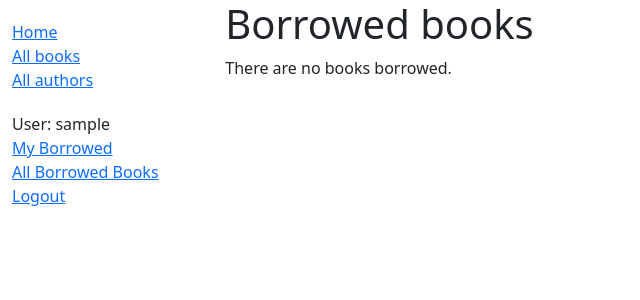
After one commit to BoydVoyd/locallibrary, a Django app: page /catalog/borrowedbooks/ in a window 1280 px wide. The commit adds this page. Shown: the top 300 px of the page, without its empty margins (0-640 px from the left). Run offline with Django 5.2, Linux system fonts and the light colour scheme; a user stored in the database is signed in; tables that the repository leaves empty hold one stand-in row (values such as "Sample post").

Commit message:
Added ability for librarians to see all borrowed books

```diff
--- a/catalog/templates/base_generic.html
+++ b/catalog/templates/base_generic.html
@@ -28,6 +28,9 @@
               {% if user.is_authenticated %}
                 <li>User: {{ user.get_username }}</li>
                 <li><a href="{% url 'my-borrowed' %}">My Borrowed</a></li>
+                {% if perms.catalog.can_mark_returned %}
+                  <li><a href="{% url 'borrowed' %}">All Borrowed Books</a></li>
+                {% endif%}
                 <li><a href="javascript:void(0)" onclick="document.getElementById('logout-form').submit()">Logout</a></li>
                 <form id="logout-form" method="post" action="{% url 'logout' %}" style="display: none;">
                   {% csrf_token %}
--- /dev/null
+++ b/catalog/templates/catalog/bookinstance_list_borrowed.html
@@ -0,0 +1,19 @@
+{% extends "base_generic.html" %}
+
+{% block content %}
+    <h1>Borrowed books</h1>
+
+    {% if bookinstance_list %}
+    <ul>
+
+      {% for bookinst in bookinstance_list %}
+      <li class="{% if bookinst.is_overdue %}text-danger{% endif %}">
+        <a href="{% url 'book-detail' bookinst.book.pk %}">{{ bookinst.book.title }}</a> {{ bookinst.borrower}} ({{ bookinst.due_back }})
+      </li>
+      {% endfor %}
+    </ul>
+
+    {% else %}
+      <p>There are no books borrowed.</p>
+    {% endif %}
+{% endblock %}
--- a/catalog/urls.py
+++ b/catalog/urls.py
@@ -13,3 +13,7 @@ urlpatterns = [
 urlpatterns += [
     path("mybooks/", views.LoanedBooksByUserListView.as_view(), name="my-borrowed"),
 ]
+
+urlpatterns += [
+    path("borrowedbooks/", views.LoanedBooksListView.as_view(), name="borrowed"),
+]
--- a/catalog/views.py
+++ b/catalog/views.py
@@ -1,4 +1,4 @@
-from django.contrib.auth.mixins import LoginRequiredMixin
+from django.contrib.auth.mixins import LoginRequiredMixin, PermissionRequiredMixin
 from django.shortcuts import render
 from django.views import generic
 
@@ -75,3 +75,17 @@ class LoanedBooksByUserListView(LoginRequiredMixin, generic.ListView):
             .filter(status__exact="o")
             .order_by("due_back")
         )
+
+
+class LoanedBooksListView(
+    LoginRequiredMixin, PermissionRequiredMixin, generic.ListView
+):
+    """Generic class-based view listing books on loan to current user."""
+
+    permission_required = "catalog.can_mark_returned"
+    model = BookInstance
+    template_name = "catalog/bookinstance_list_borrowed.html"
+    paginate_by = 10
+
+    def get_queryset(self):
+        return BookInstance.objects.filter(status__exact="o").order_by("due_back")
```
